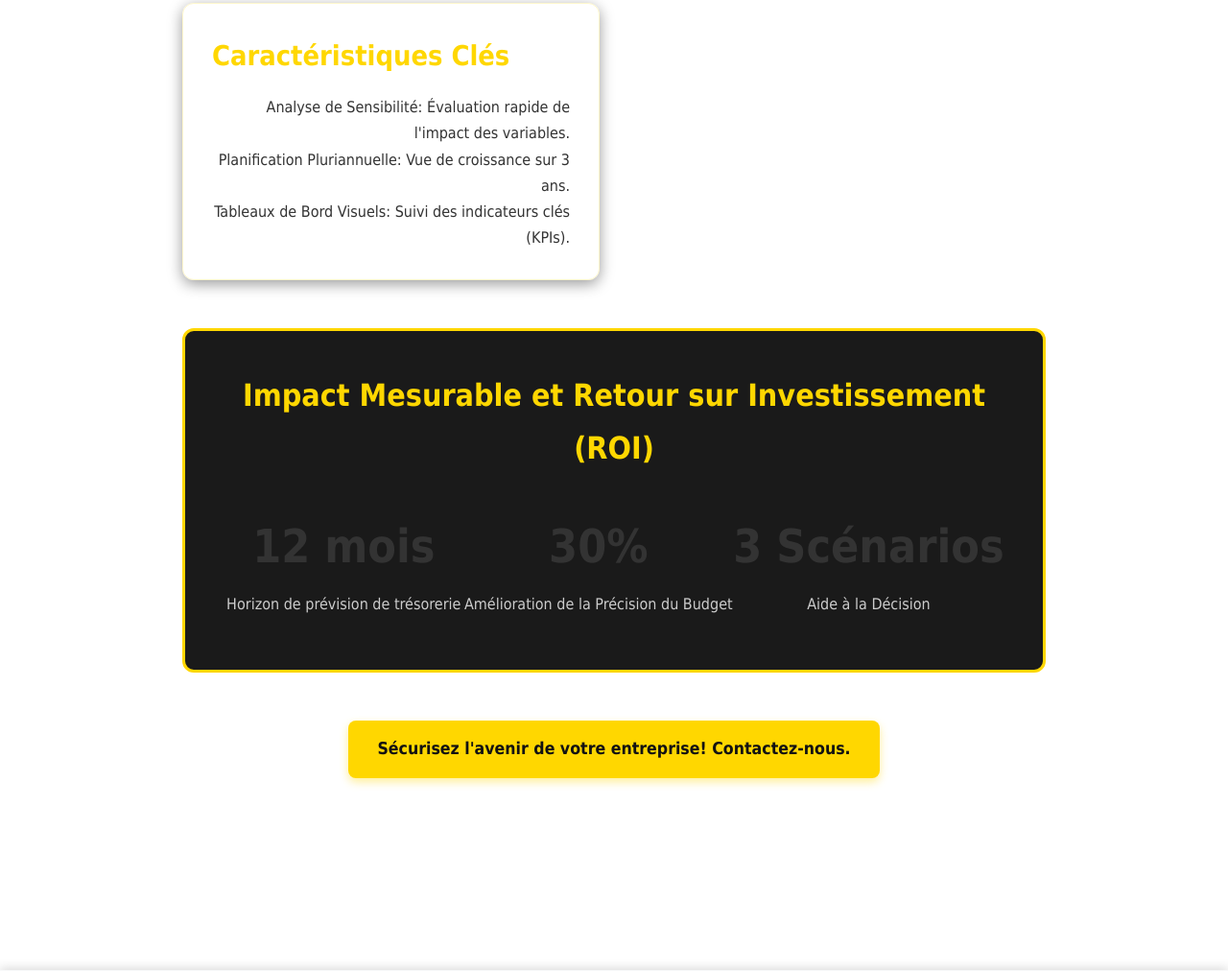
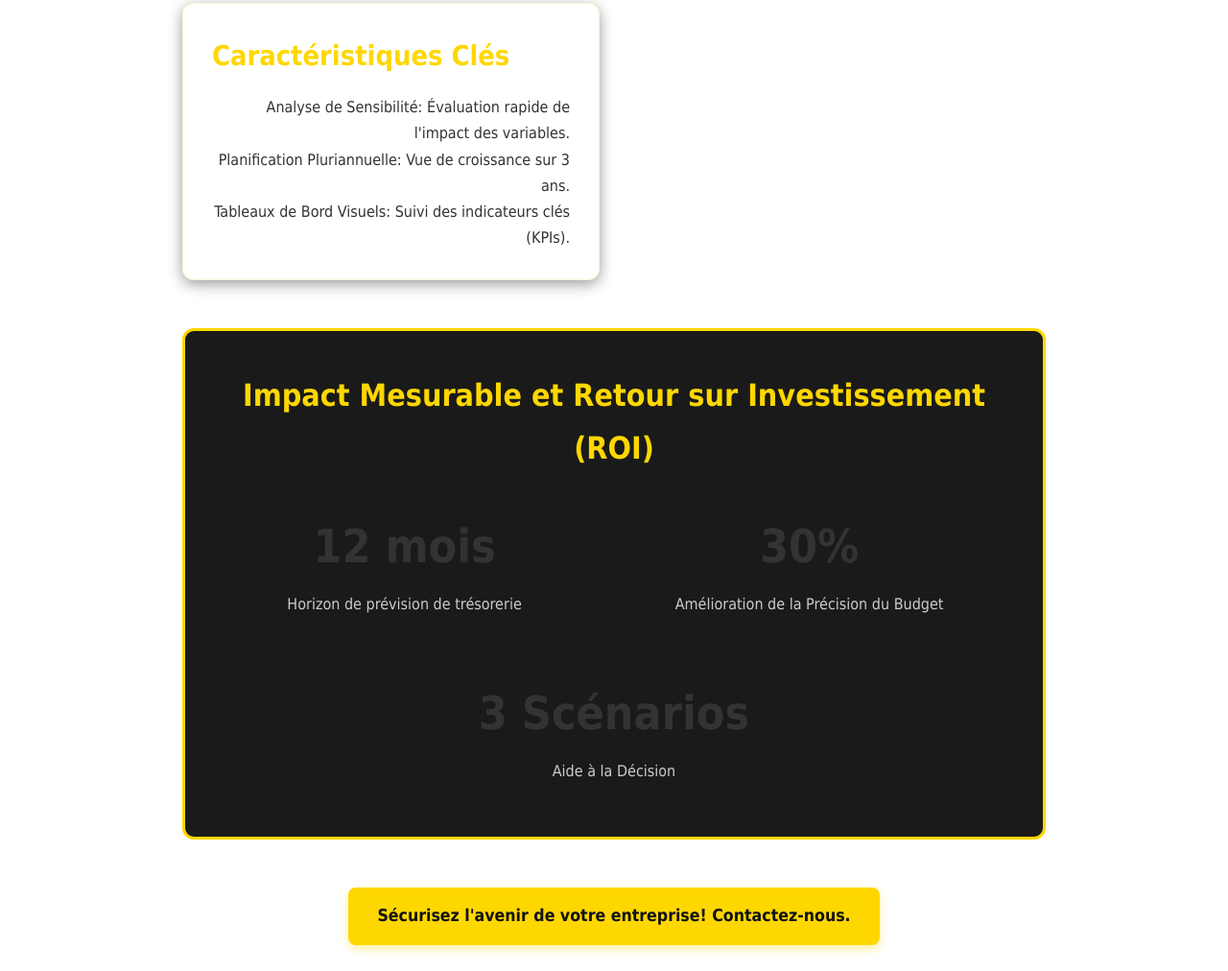
Before and after one commit to TheCodeAnalyst/Analytica_Pro_Portfolio, a plain HTML site: page project-1.html in a window 1280 px wide. Shown: the part 868-1880 px from the top of the page at 96% size. Drawn offline with Linux system fonts and the light colour scheme.

Commit message:
Fix: Layout/CTA issues in project pages

```diff
--- a/style.css
+++ b/style.css
@@ -337,6 +337,7 @@ body.dark-mode .hero-text h1 {
     margin-bottom: 40px;
 }
 
+/* 🔥🔥🔥 التصحيح 2: لإصلاح اقتطاع نص زر الدعوة للعمل (CTA) 🔥🔥🔥 */
 .cta-button {
     display: inline-block;
     background-color: var(--color-primary);
@@ -347,6 +348,12 @@ body.dark-mode .hero-text h1 {
     font-size: 1.1em;
     transition: background-color var(--transition-speed), transform var(--transition-speed);
     box-shadow: 0 4px 10px rgba(255, 215, 0, 0.4);
+
+    /* ✅ التعديلات الأساسية لـ CTA */
+    white-space: normal; /* يسمح للنص الطويل بالتغليف (النزول لسطر جديد) */
+    width: auto; /* يسمح للعرض بالتمدد حسب طول النص */
+    text-align: center;
+    overflow: visible; /* منع الاقتطاع الخفي */
 }
 .cta-button:hover {
      background-color: #ffd700cc; /* لون أغمق قليلاً عند التمرير */
@@ -814,6 +821,47 @@ body:not(.dark-mode) .progress-bar {
     text-align: center;
 }
 
+/* 🔥🔥🔥 التصحيح 1 و 3: إصلاح البطاقة في صفحات المشاريع (ROI) 🔥🔥🔥 */
+
+.project-details-section {
+    padding: 50px 50px 100px;
+    max-width: 1000px;
+    margin: 0 auto;
+    /* المحاذاة حسب الاتجاه (LTR/RTL) */
+    text-align: inherit;
+    position: relative;
+    z-index: 2;
+}
+
+.results-section {
+    background-color: #1a1a1a;
+    padding: 40px;
+    border-radius: 12px;
+    margin-top: 50px;
+    border: 3px solid var(--color-primary);
+    text-align: center;
+
+    /* ✅ التعديل 3: ضمان ظهور البطاقة فوق أي تداخل وإصلاح الاقتطاع من الأعلى */
+    position: relative;
+    z-index: 5;
+    overflow: visible;
+}
+
+/* ✅ التعديل 1: إصلاح الفوضى الأفقية (Horizontal Chaos) واستبدال Flex بـ Grid */
+.metrics-container {
+    display: grid;
+    /* 3 أعمدة متساوية، كل منها بعرض أدنى 280 بكسل. يتكيف تلقائيًا. */
+    grid-template-columns: repeat(auto-fit, minmin(280px, 1fr));
+    gap: 30px;
+    margin-top: 20px;
+}
+
+.metric {
+    min-width: unset;
+    margin: 0;
+    text-align: center;
+}
+
 
 /* تعديلات الاستجابة للعرض على الأجهزة الصغيرة */
 @media (max-width: 900px) {
```
